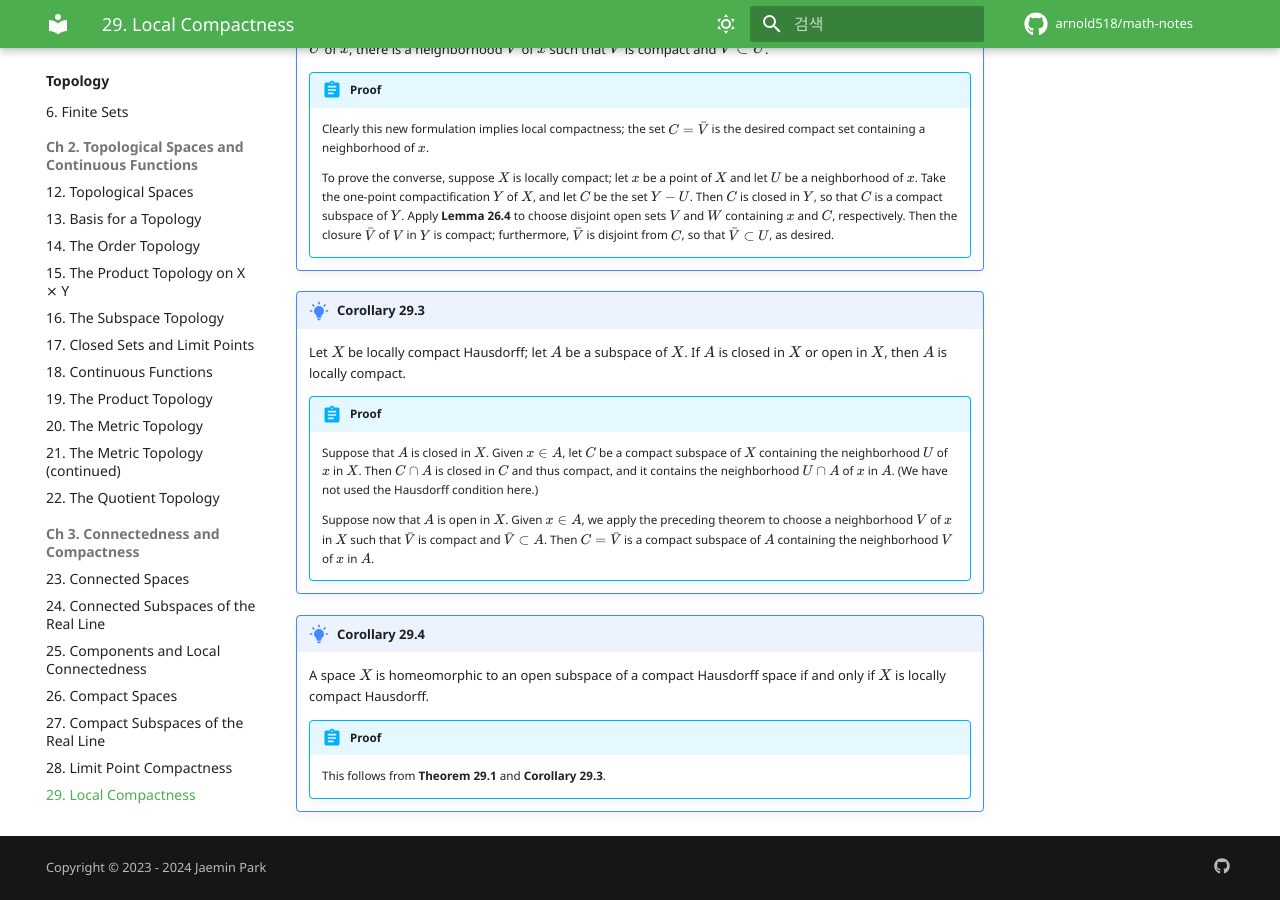
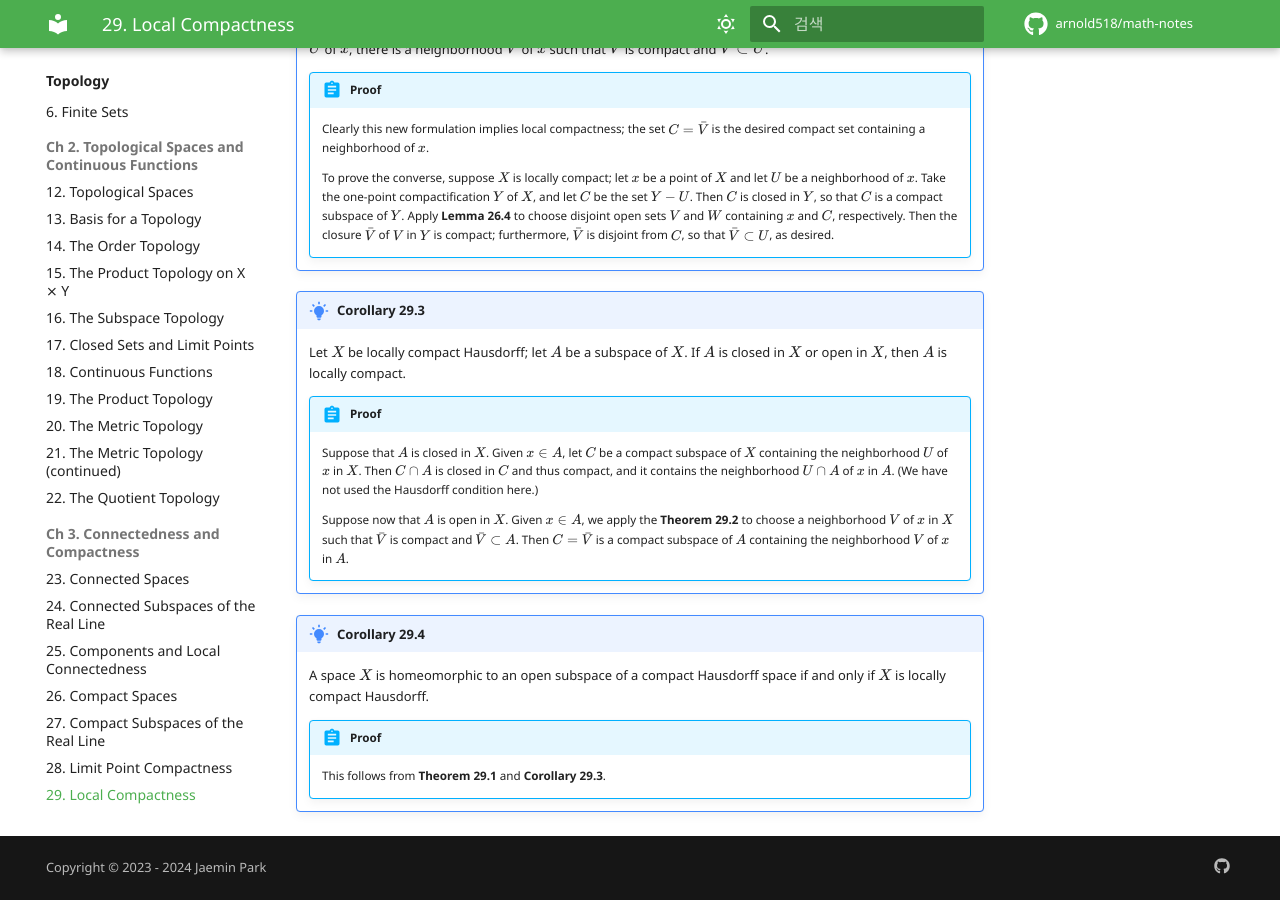
Before and after one commit to arnold518/math-notes, an MkDocs documentation site: the page built from docs/Topology/29.md, in a window 1280 px wide and 900 px high, scrolled down 2539 px. Built offline with MkDocs 1.6.1 and Material for MkDocs 9.7.7, drawn with Linux system fonts in a browser that asks for light colours; comment, search, counter and statistics services are not loaded.

Commit message:
Update 29.md

```diff
--- a/docs/Topology/29.md
+++ b/docs/Topology/29.md
@@ -145,7 +145,7 @@
         (We have not used the Hausdorff condition here.)
 
         Suppose now that $A$ is open in $X$.
-        Given $x \in A$, we apply the preceding theorem to choose a neighborhood $V$ of $x$ in $X$ such that $\bar{V}$ is compact and $\bar{V} \subset A$.
+        Given $x \in A$, we apply the **Theorem 29.2** to choose a neighborhood $V$ of $x$ in $X$ such that $\bar{V}$ is compact and $\bar{V} \subset A$.
         Then $C=\bar{V}$ is a compact subspace of $A$ containing the neighborhood $V$ of $x$ in $A$.
 
 !!! theorem "Corollary 29.4"
```
